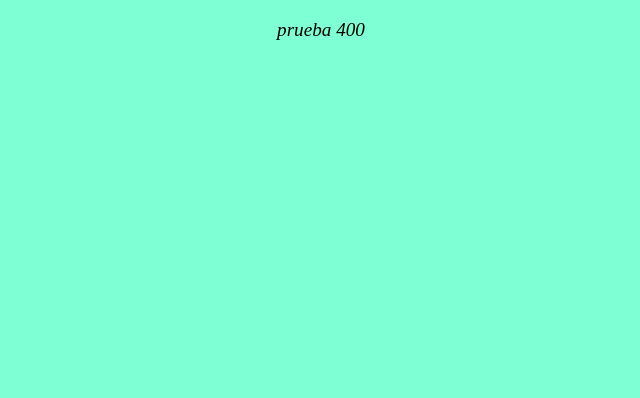
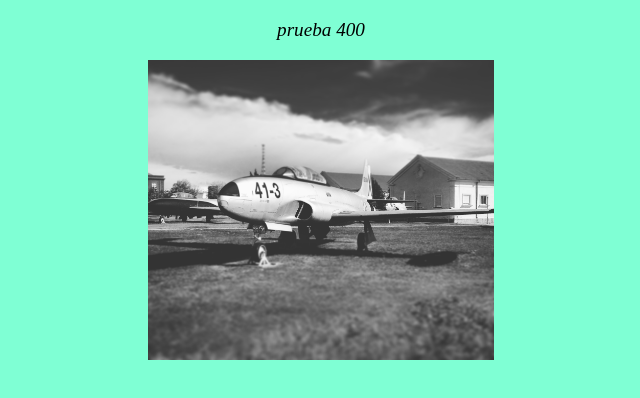
Before and after one commit to titosedi/Exercise_Unit5_website, a plain HTML site: page index.html in a window 1280 px wide. Shown: the whole page, without its empty margins (319-959 px from the left). Drawn offline with Linux system fonts and the light colour scheme.

Commit message:
Added first image

```diff
--- a/index.html
+++ b/index.html
@@ -8,5 +8,6 @@
   </head>
   <body>
     <p>prueba 400</p>
+    <img src="picture.jpg" alt="Image description" />
   </body>
 </html>
--- a/style.css
+++ b/style.css
@@ -4,3 +4,6 @@ body{
     font-size: larger;
     text-align: center;
 }
+img{
+    height: 300px;;
+}
```
Also changed, not shown: picture.jpg (added).
